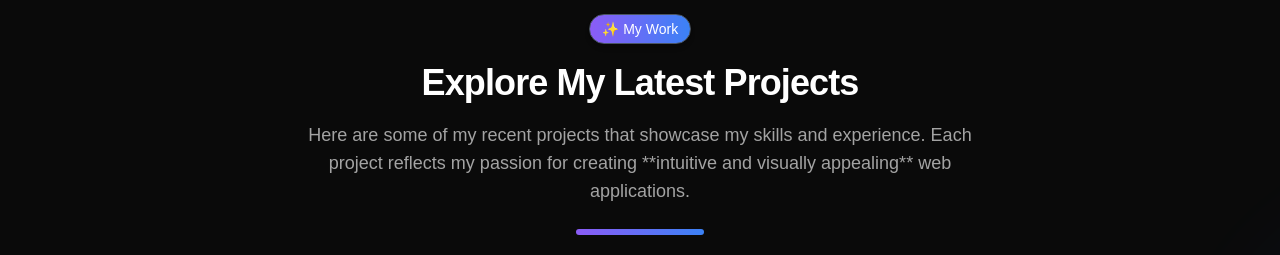
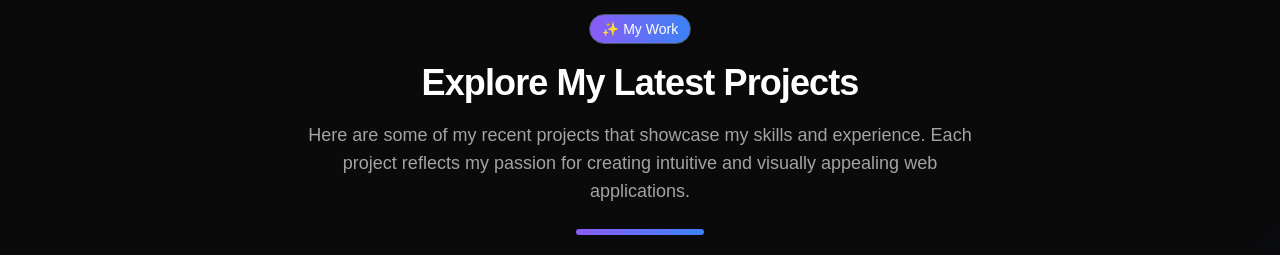
Before and after one commit to AriqF1/web-portofolio, a Next.js app: page / in a window 1280 px wide. Shown: the part 2600-2855 px from the top of the page. Built offline with nearby package versions, Linux system fonts and the light colour scheme.

Commit message:
refactor: remove unused text and enchanced styling for better user experience

```diff
--- a/src/components/Projects.tsx
+++ b/src/components/Projects.tsx
@@ -157,7 +157,7 @@ const Projects = () => {
           >
             Here are some of my recent projects that showcase my skills and
             experience. Each project reflects my passion for creating
-            **intuitive and visually appealing** web applications.
+            intuitive and visually appealing web applications.
           </p>
           <div
             className="mt-6 h-1.5 w-32 mx-auto rounded-full"
@@ -269,7 +269,7 @@ const Projects = () => {
                         sizes="(max-width: 768px) 100vw, (max-width: 1200px) 50vw, 33vw"
                         priority={index < 3}
                       />
-                      <div className="lg: absolute inset-0 bg-black bg-opacity-50 flex items-center justify-center opacity-0 group-hover:opacity-100 transition-opacity duration-300">
+                      <div className="lg: absolute inset-0 bg-black bg-opacity-50 flex items-center justify-center opacity-0 group-hover:opacity-100 transition-opacity duration-300 ">
                         <div className="flex space-x-4">
                           {project.githubUrl && (
                             <a
@@ -322,6 +322,7 @@ const Projects = () => {
                           </span>
                         ))}
                       </div>
+                      {/* {button} */}
                       <div
                         className="flex flex-wrap gap-3 mt-auto pt-4 lg:hidden"
                         style={{
@@ -372,7 +373,7 @@ const Projects = () => {
                 <button
                   onClick={prevPage}
                   disabled={currentPage === 1}
-                  className="p-3 rounded-full shadow-md transition-colors duration-300 disabled:opacity-50 disabled:cursor-not-allowed"
+                  className="cursor-pointer p-3 rounded-full shadow-md transition-colors duration-300 disabled:opacity-50 disabled:cursor-not-allowed"
                   style={{
                     backgroundColor: getVar("button-secondary-bg"),
                     color: getVar("foreground"),
@@ -385,7 +386,7 @@ const Projects = () => {
                   <button
                     key={i + 1}
                     onClick={() => paginate(i + 1)}
-                    className="px-4 py-2 rounded-full font-semibold transition-colors duration-300 shadow-md"
+                    className="cursor-pointer px-4 py-2 rounded-full font-semibold transition-colors duration-300 shadow-md "
                     style={{
                       background:
                         currentPage === i + 1
@@ -402,7 +403,7 @@ const Projects = () => {
                 <button
                   onClick={nextPage}
                   disabled={currentPage === totalPages}
-                  className="p-3 rounded-full shadow-md transition-colors duration-300 disabled:opacity-50 disabled:cursor-not-allowed"
+                  className="cursor-pointer p-3 rounded-full shadow-md transition-colors duration-300 disabled:opacity-50 disabled:cursor-not-allowed"
                   style={{
                     backgroundColor: getVar("button-secondary-bg"),
                     color: getVar("foreground"),
```
